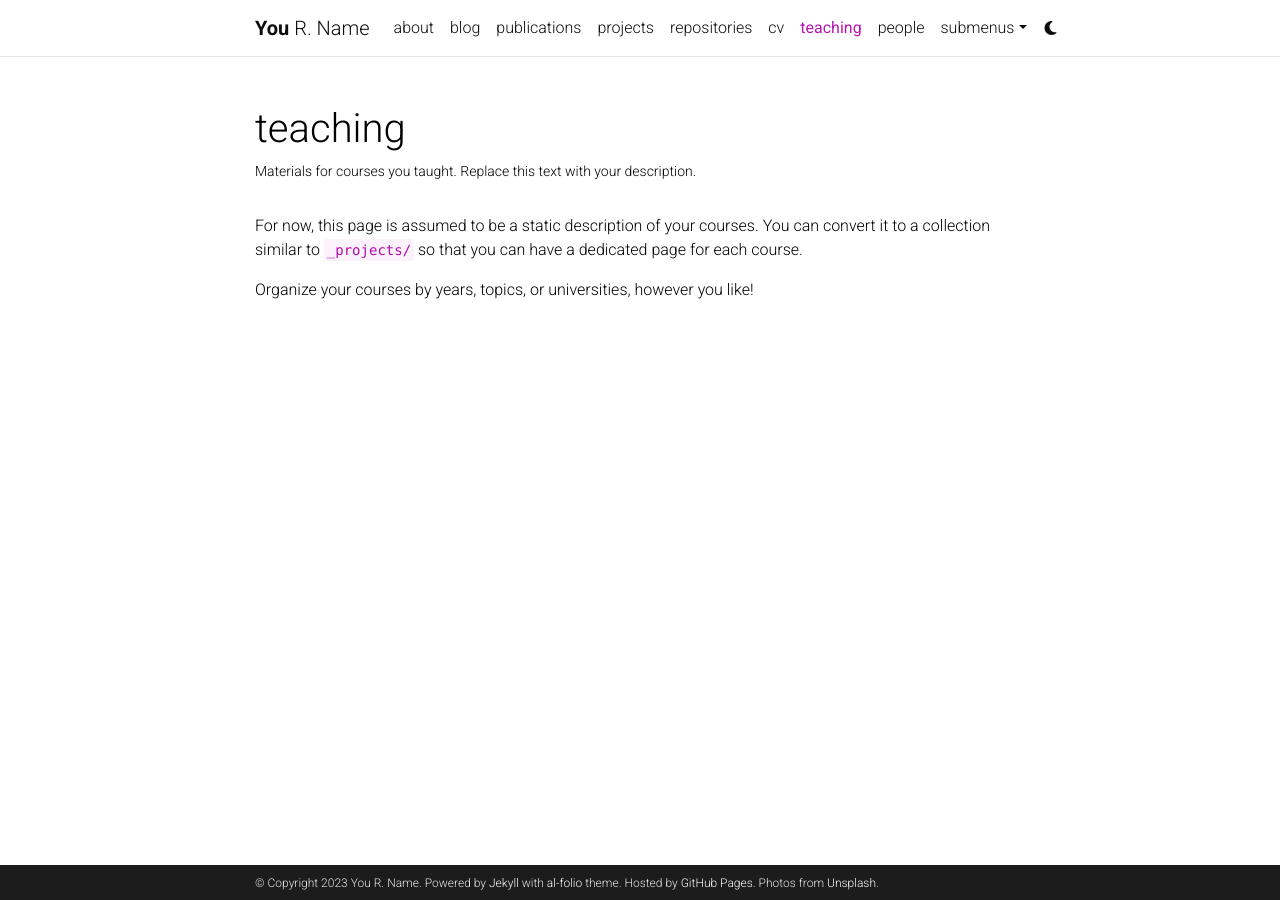
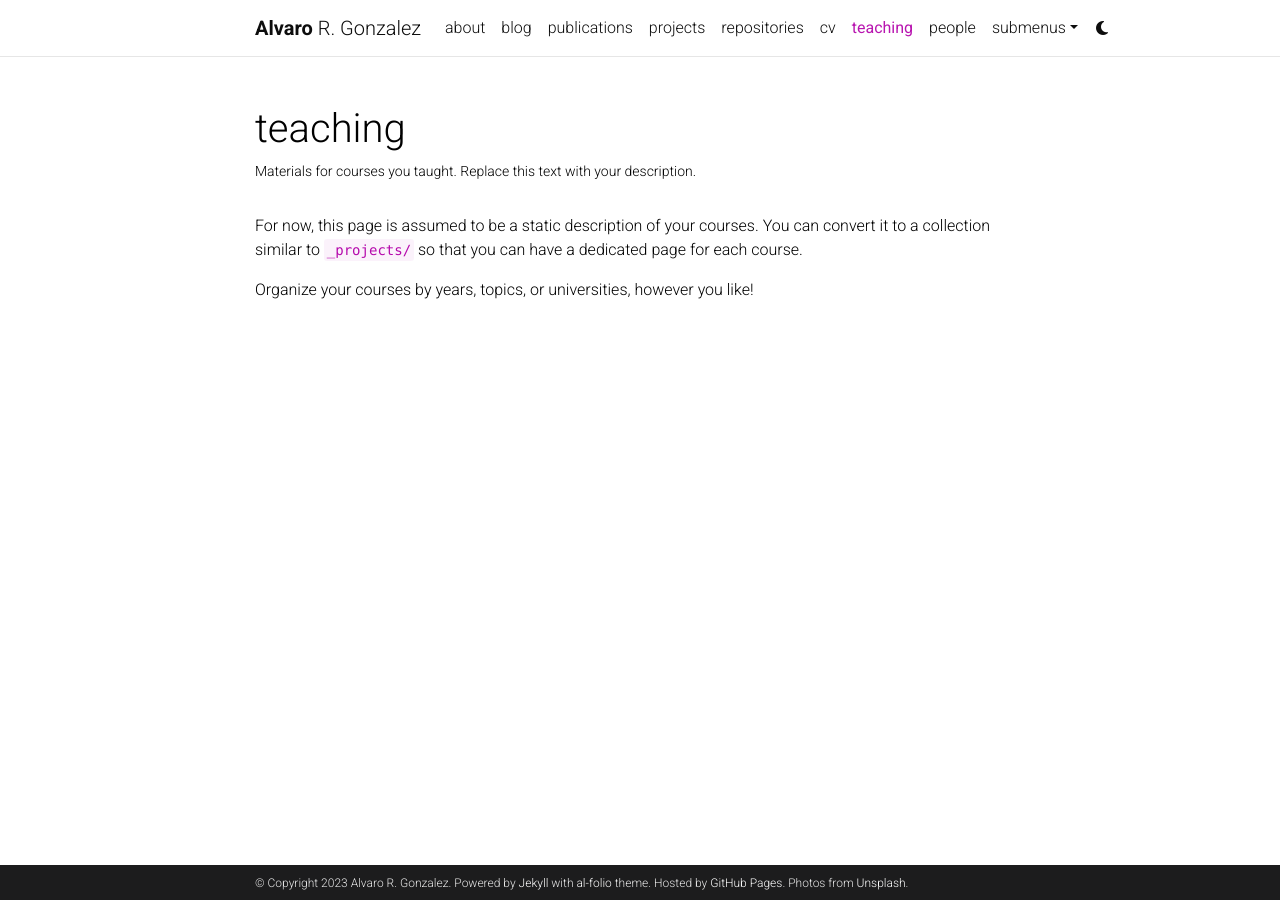
Before and after one commit to alvaro20dam/alvaro20dam.github.io, a Jekyll site: the page built from _pages/teaching.md, in a window 1280 px wide. Built offline with Jekyll 4.4.1, drawn with Linux system fonts in a browser that asks for light colours; comment, search, counter and statistics services are not loaded; a style sheet for code colours, icons or effects is not loaded.

Commit message:
Aplicando AlfolioII

```diff
--- a/Gemfile
+++ b/Gemfile
@@ -1,5 +1,6 @@
 source 'https://rubygems.org'
 group :jekyll_plugins do
+    gem 'wdm', '>= 0.1.0'
     gem 'classifier-reborn'
     gem 'jekyll'
     gem 'jekyll-archives'
--- a/_config.yml
+++ b/_config.yml
@@ -3,9 +3,9 @@
 # -----------------------------------------------------------------------------
 
 title: blank # the website title (if blank, full name will be used instead)
-first_name: You
+first_name: Alvaro
 middle_name: R.
-last_name: Name
+last_name: Gonzalez
 email: you@example.com
 description: > # the ">" symbol means to ignore newlines until "footer_text:"
   A simple, whitespace theme for academics. Based on [*folio](https://github.com/bogoli/-folio) design.
@@ -18,8 +18,8 @@
 lang: en # the language of your site (for example: en, fr, cn, ru, etc.)
 icon: ⚛️  # the emoji used as the favicon (alternatively, provide image name in /assets/img/)
 
-url: https://alshedivat.github.io # the base hostname & protocol for your site
-baseurl: /al-folio # the subpath of your site, e.g. /blog/. Leave blank for root
+url: https://alvaro20dam.github.io # the base hostname & protocol for your site
+baseurl: # the subpath of your site, e.g. /blog/. Leave blank for root
 last_updated: false # set to true if you want to display last updated in the footer
 impressum_path:  # set to path to include impressum link in the footer, use the same path as permalink in a page, helps to conform with EU GDPR
 
@@ -332,7 +332,7 @@
 # MAKE SURE imagemagick is installed and on your PATH before enabling imagemagick. In a terminal, run:
 #   convert -version
 imagemagick:
-  enabled: true # enables responsive images for your site (recommended, see https://github.com/alshedivat/al-folio/issues/537)
+  enabled: false # enables responsive images for your site (recommended, see https://github.com/alshedivat/al-folio/issues/537)
   widths:
     - 480
     - 800
```
